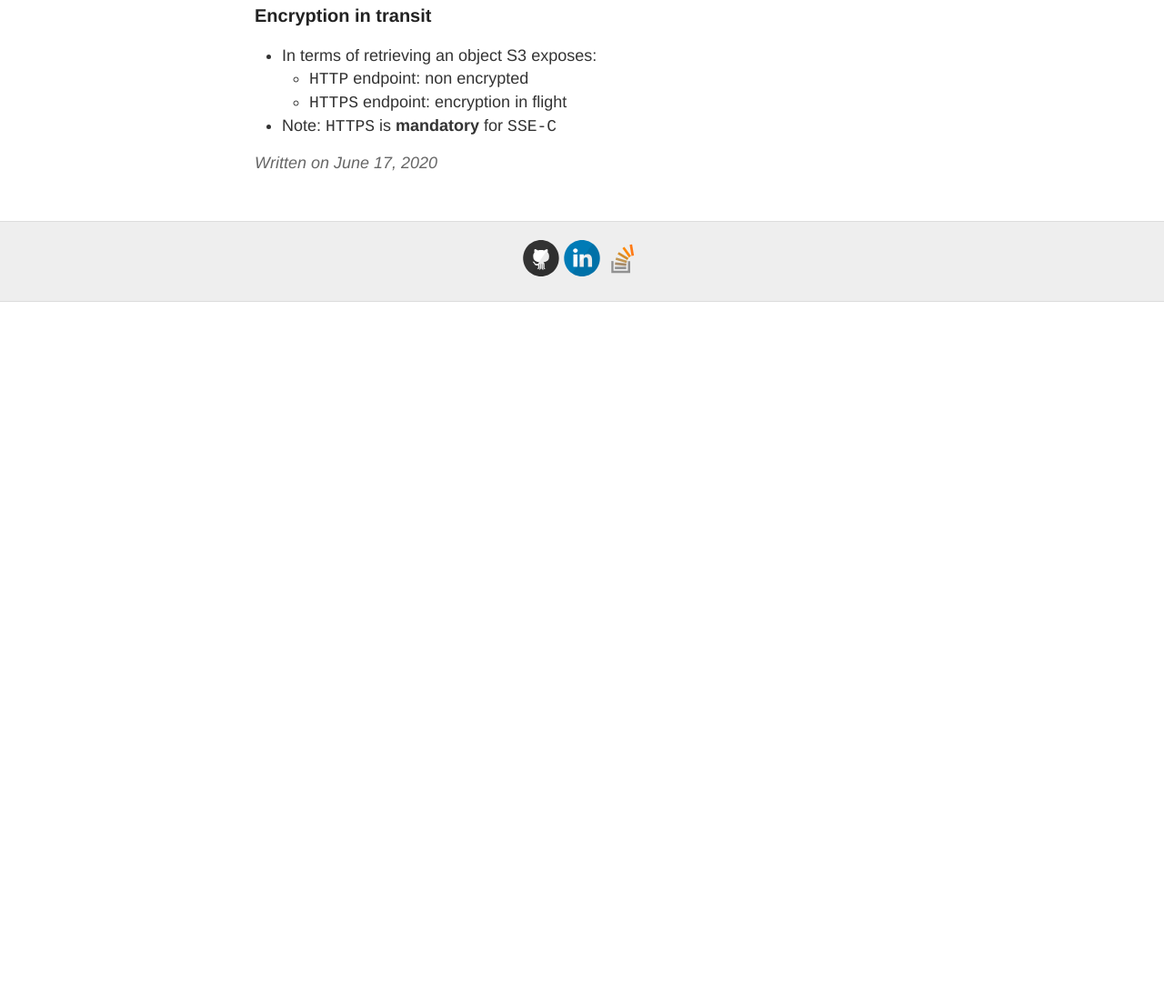
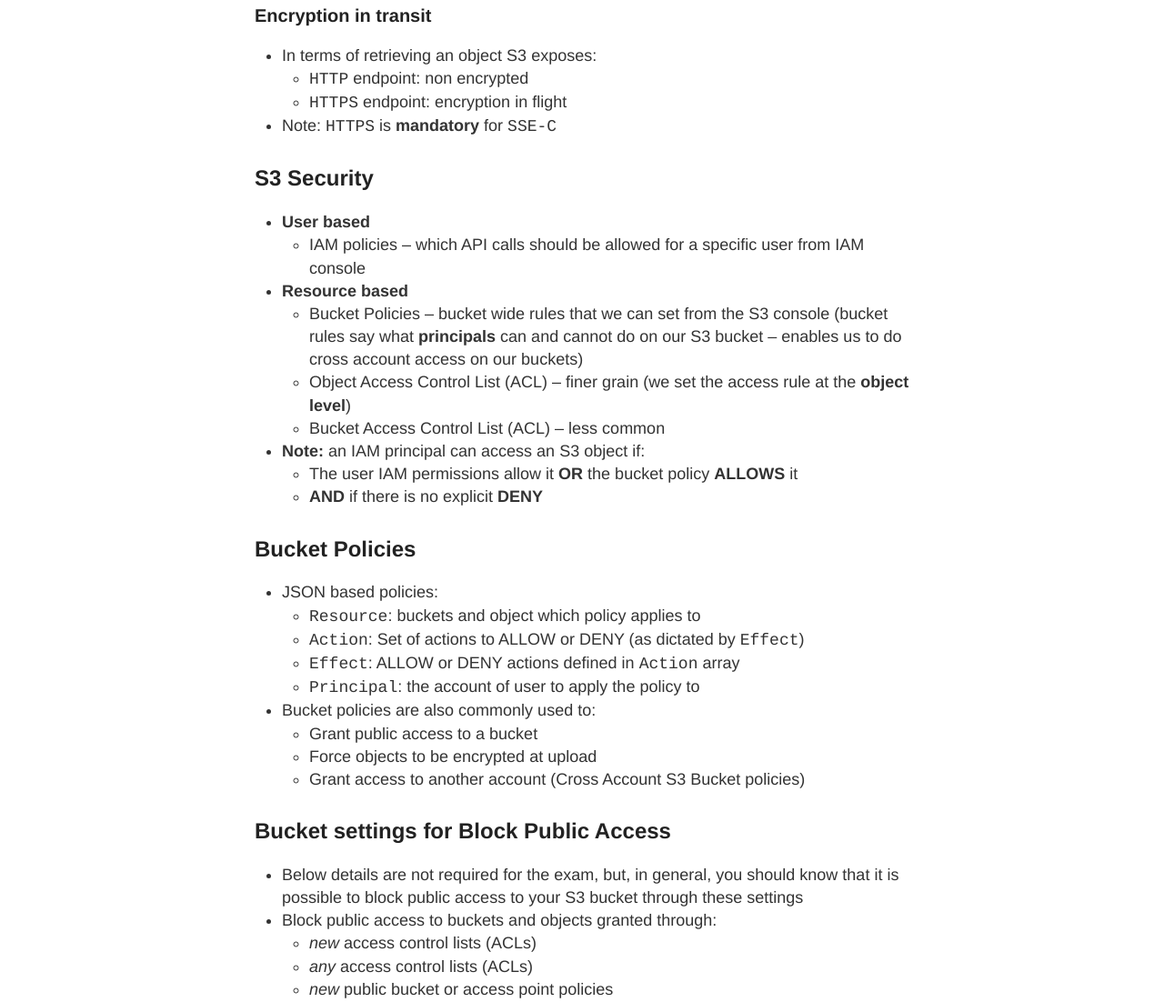
Before and after one commit to gutucristian/gutucristian.github.io, a Jekyll site: the page built from _posts/2020-06-17-Amazon-Web-Services-(AWS).md, in a window 1280 px wide and 1400 px high, scrolled down 61850 px. Shown: the part 298-1400 px from the top of the window at 91% size. Built offline with Jekyll 4.4.1, drawn with Linux system fonts in a browser that asks for light colours; our own code applies the rules of GitHub Pages for plain Markdown files; before the commit the page ends 62480 px from its top, so only the background shows below that; some of the changed text lies outside the part shown.

Commit message:
Update 2020-06-17-Amazon-Web-Services-(AWS).md

```diff
--- a/_posts/2020-06-17-Amazon-Web-Services-(AWS).md
+++ b/_posts/2020-06-17-Amazon-Web-Services-(AWS).md
@@ -1462,3 +1462,51 @@
   - `HTTP` endpoint: non encrypted
   - `HTTPS` endpoint: encryption in flight
 - Note: `HTTPS` is **mandatory** for `SSE-C`
+
+## S3 Security
+
+- **User based**
+  - IAM policies -- which API calls should be allowed for a specific user from IAM console
+- **Resource based**
+  - Bucket Policies -- bucket wide rules that we can set from the S3 console (bucket rules say what **principals** can and cannot do on our S3 bucket -- enables us to do cross account access on our buckets)
+  - Object Access Control List (ACL) -- finer grain (we set the access rule at the **object level**)
+  - Bucket Access Control List (ACL) -- less common
+- **Note:** an IAM principal can access an S3 object if:
+  - The user IAM permissions allow it **OR** the bucket policy **ALLOWS** it
+  - **AND** if there is no explicit **DENY**
+
+## Bucket Policies
+
+- JSON based policies:
+  - `Resource`: buckets and object which policy applies to
+  - `Action`: Set of actions to ALLOW or DENY (as dictated by `Effect`)
+  - `Effect`: ALLOW or DENY actions defined in `Action` array
+  - `Principal`: the account of user to apply the policy to
+- Bucket policies are also commonly used to:
+  - Grant public access to a bucket
+  - Force objects to be encrypted at upload
+  - Grant access to another account (Cross Account S3 Bucket policies)
+
+## Bucket settings for Block Public Access
+
+- Below details are not required for the exam, but, in general, you should know that it is possible to block public access to your S3 bucket through these settings
+- Block public access to buckets and objects granted through:
+  - *new* access control lists (ACLs)
+  - *any* access control lists (ACLs)
+  - *new* public bucket or access point policies
+- Block public and cross-account access to buckets and objects through any public bucket or access point policies
+
+## S3 Security -- Other
+
+- Networking:
+  - Can access S3 privately through VPC Endpoints (e.g., an EC2 instance in a VPC can use VPC Endpoints to make a request to S3 without going through public internet)
+- Logging and Audit:
+  - S3 Access Logs can be stored in other S3 buckets
+  - API calls can be logged in AWS CloudTrail
+- User Security:
+  - MFA Delete: Multi Factor Authentication can be setup so that it is required in versioned objects whenever someone tries to delete objects
+  - Pre-Signed URLs: URLs that are valid only for a limited time (e.g., premium video service)
+
+## S3 Websites
+
+- S3 can host static websites and have them accessible on the public internet
```
